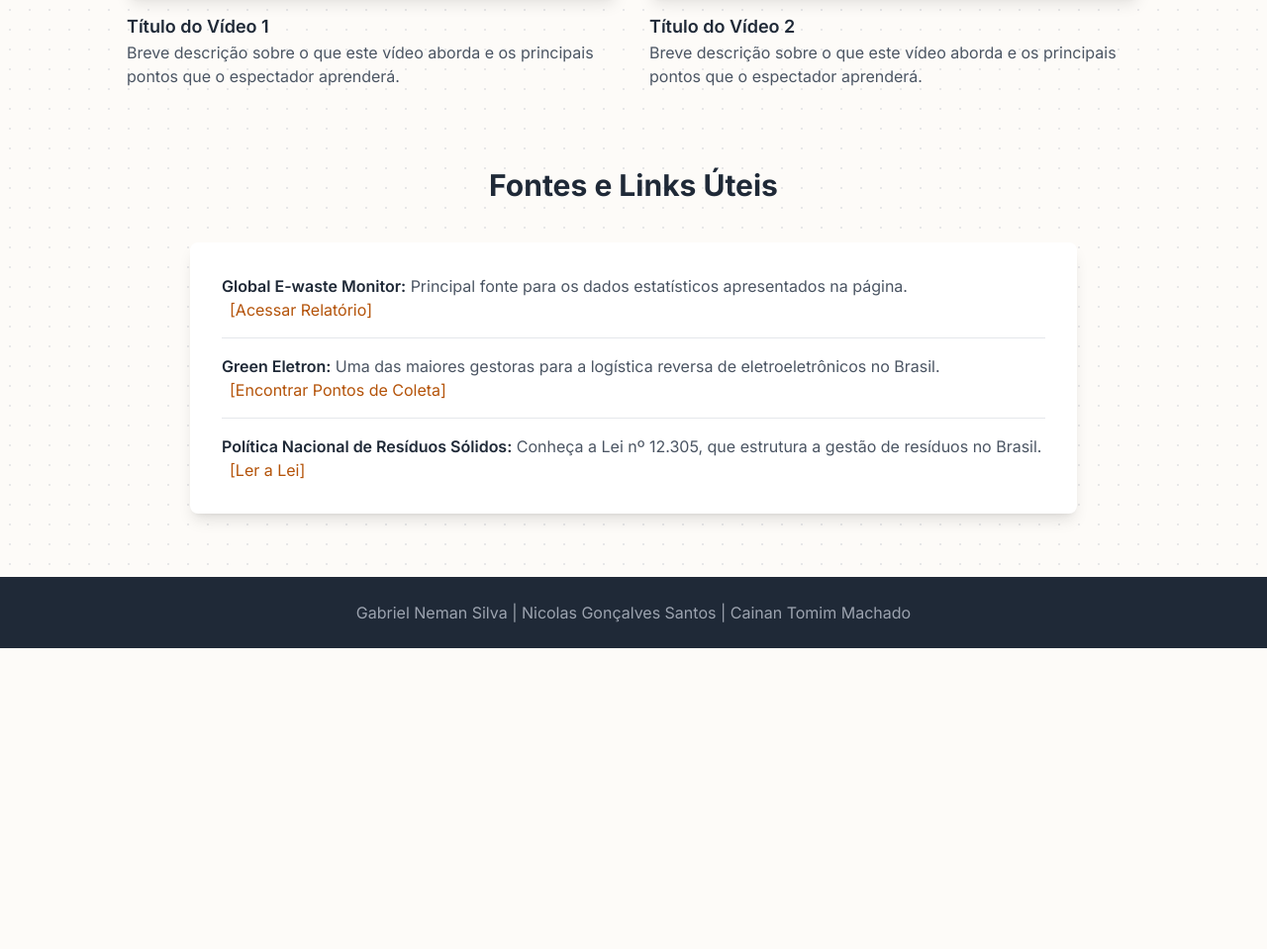
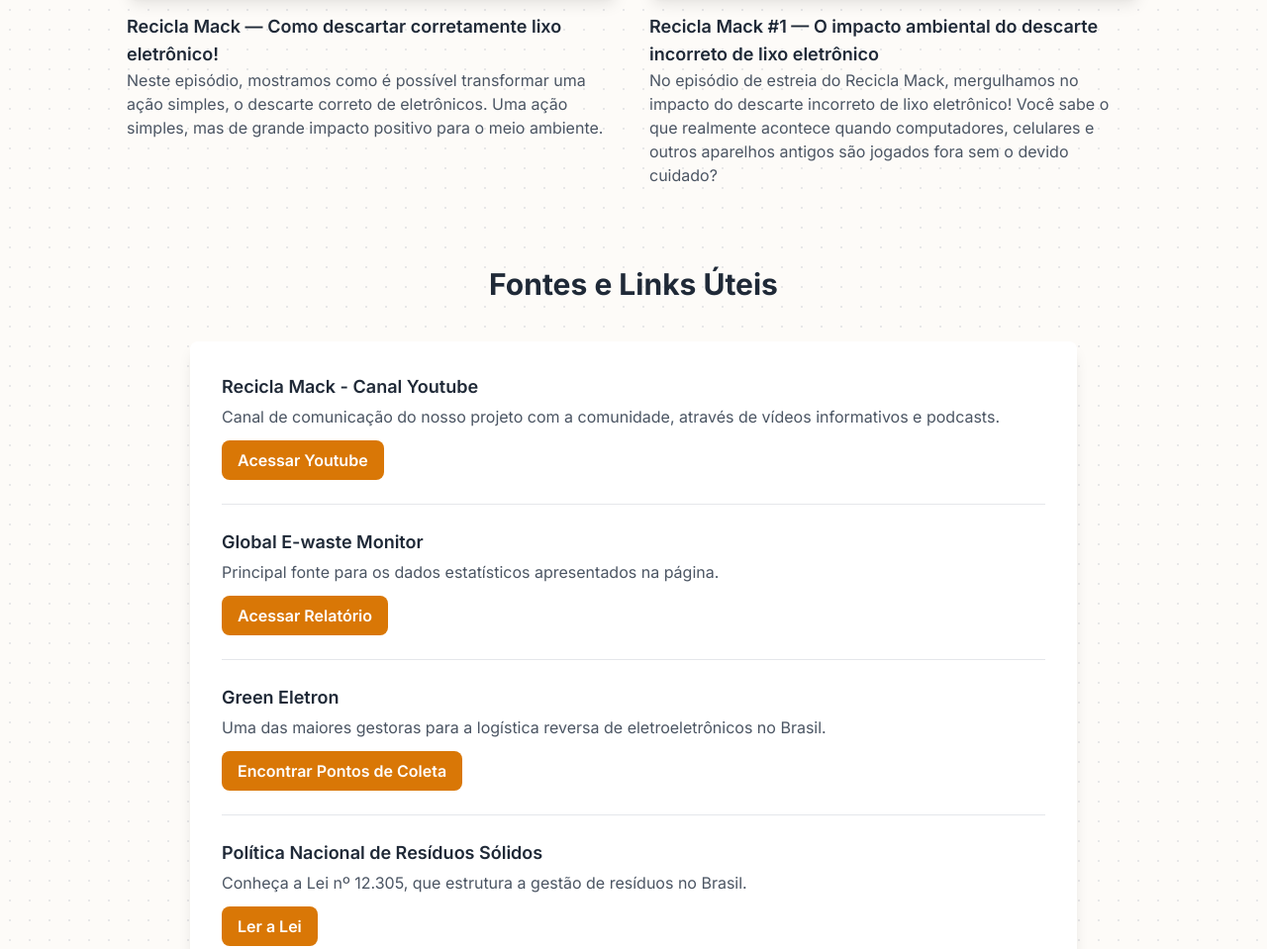
Before and after one commit to cainantm/recicla-mack-impactos-lixo-eletronico, a plain HTML site: page index.html in a window 1280 px wide. Shown: the part 4020-4979 px from the top of the page at 99% size. Before the commit the page ends 4675 px from the top, so only its background shows below. Drawn offline with nearby package versions, Linux system fonts and the light colour scheme.

Commit message:
fix:correção de erros

```diff
--- a/index.html
+++ b/index.html
@@ -218,18 +218,20 @@
 
             <div data-aos="fade-up" data-aos-delay="100">
                 <div class="aspect-video bg-gray-200 dark:bg-gray-800 rounded-lg flex items-center justify-center">
-                    <iframe class="w-full h-full rounded-lg shadow-lg" src="https://www.youtube.com/embed/YOUTUBE_VIDEO_ID_1" title="YouTube video player" frameborder="0" allow="accelerometer; autoplay; clipboard-write; encrypted-media; gyroscope; picture-in-picture" allowfullscreen></iframe>
+                    <iframe class="w-full h-full rounded-lg shadow-lg" src="https://www.youtube.com/embed/YuG2y-e8oOQ?si=WDfS2R7MjDdQChqI" title="YouTube video player" frameborder="0" allow="accelerometer; autoplay; clipboard-write; encrypted-media; gyroscope; picture-in-picture" allowfullscreen></iframe>
                 </div>
-                <h3 class="mt-4 text-lg font-semibold">Título do Vídeo 1</h3>
-                <p class="text-gray-600 dark:text-gray-400">Breve descrição sobre o que este vídeo aborda e os principais pontos que o espectador aprenderá.</p>
+                <h3 class="mt-4 text-lg font-semibold">Recicla Mack — Como descartar corretamente lixo eletrônico!</h3>
+                <p class="text-gray-600 dark:text-gray-400">Neste episódio, mostramos como é possível transformar uma ação simples, o descarte correto de eletrônicos. Uma ação simples, mas de grande impacto positivo para o meio ambiente.</p>
             </div>
 
             <div data-aos="fade-up" data-aos-delay="200">
                 <div class="aspect-video bg-gray-200 dark:bg-gray-800 rounded-lg flex items-center justify-center">
-                    <iframe class="w-full h-full rounded-lg shadow-lg" src="https://www.youtube.com/embed/YOUTUBE_VIDEO_ID_2" title="YouTube video player" frameborder="0" allow="accelerometer; autoplay; clipboard-write; encrypted-media; gyroscope; picture-in-picture" allowfullscreen></iframe>
+                    <iframe class="w-full h-full rounded-lg shadow-lg" src="https://www.youtube.com/embed/-6Dx_tjFqE8?si=5g_-joeVp4z2Akmx" title="YouTube video player" frameborder="0" allow="accelerometer; autoplay; clipboard-write; encrypted-media; gyroscope; picture-in-picture" allowfullscreen></iframe>
                 </div>
-                <h3 class="mt-4 text-lg font-semibold">Título do Vídeo 2</h3>
-                <p class="text-gray-600 dark:text-gray-400">Breve descrição sobre o que este vídeo aborda e os principais pontos que o espectador aprenderá.</p>
+                <h3 class="mt-4 text-lg font-semibold">Recicla Mack #1 — O impacto ambiental do descarte incorreto de lixo eletrônico</h3>
+                <p class="text-gray-600 dark:text-gray-400">No episódio de estreia do Recicla Mack, mergulhamos no impacto do descarte incorreto de lixo eletrônico!
+
+Você sabe o que realmente acontece quando computadores, celulares e outros aparelhos antigos são jogados fora sem o devido cuidado?</p>
             </div>
 
         </div>
@@ -238,18 +240,34 @@
     <section id="fontes" class="mt-20 mb-10 px-4">
         <h2 data-aos="fade-up" class="text-3xl font-bold text-center mb-10">Fontes e Links Úteis</h2>
         <div data-aos="fade-up" data-aos-delay="100" class="max-w-4xl mx-auto bg-white dark:bg-gray-800 p-8 rounded-lg shadow-lg">
-            <ul class="space-y-4 text-gray-600 dark:text-gray-400">
+            <ul class="space-y-6">
                 <li>
-                    <strong class="font-semibold text-gray-800 dark:text-gray-200">Global E-waste Monitor:</strong> Principal fonte para os dados estatísticos apresentados na página.
-                    <a href="https://globalewaste.org/" target="_blank" rel="noopener noreferrer" class="text-amber-700 dark:text-amber-400 hover:underline ml-2 block sm:inline-block mt-1 sm:mt-0">[Acessar Relatório]</a>
+                    <div>
+                        <strong class="font-semibold text-gray-800 dark:text-gray-200 block text-lg">Recicla Mack - Canal Youtube</strong>
+                        <p class="text-gray-600 dark:text-gray-400 mt-1">Canal de comunicação do nosso projeto com a comunidade, através de vídeos informativos e podcasts.</p>
+                    </div>
+                    <a href="https://www.youtube.com/@ReciclaMack" target="_blank" rel="noopener noreferrer" class="mt-3 inline-block bg-amber-600 text-white font-semibold py-2 px-4 rounded-lg hover:bg-amber-700 dark:bg-amber-500 dark:hover:bg-amber-600 transition-colors duration-300">Acessar Youtube</a>
                 </li>
-                <li class="pt-4 border-t border-gray-200 dark:border-gray-700">
-                    <strong class="font-semibold text-gray-800 dark:text-gray-200">Green Eletron:</strong> Uma das maiores gestoras para a logística reversa de eletroeletrônicos no Brasil.
-                    <a href="https://www.greeneletron.org.br/localizador" target="_blank" rel="noopener noreferrer" class="text-amber-700 dark:text-amber-400 hover:underline ml-2 block sm:inline-block mt-1 sm:mt-0">[Encontrar Pontos de Coleta]</a>
+                <li class="pt-6 border-t border-gray-200 dark:border-gray-700">
+                    <div>
+                        <strong class="font-semibold text-gray-800 dark:text-gray-200 block text-lg">Global E-waste Monitor</strong>
+                        <p class="text-gray-600 dark:text-gray-400 mt-1">Principal fonte para os dados estatísticos apresentados na página.</p>
+                    </div>
+                    <a href="https://globalewaste.org/" target="_blank" rel="noopener noreferrer" class="mt-3 inline-block bg-amber-600 text-white font-semibold py-2 px-4 rounded-lg hover:bg-amber-700 dark:bg-amber-500 dark:hover:bg-amber-600 transition-colors duration-300">Acessar Relatório</a>
                 </li>
-                <li class="pt-4 border-t border-gray-200 dark:border-gray-700">
-                    <strong class="font-semibold text-gray-800 dark:text-gray-200">Política Nacional de Resíduos Sólidos:</strong> Conheça a Lei nº 12.305, que estrutura a gestão de resíduos no Brasil.
-                    <a href="http://www.planalto.gov.br/ccivil_03/_ato2007-2010/2010/lei/l12305.htm" target="_blank" rel="noopener noreferrer" class="text-amber-700 dark:text-amber-400 hover:underline ml-2 block sm:inline-block mt-1 sm:mt-0">[Ler a Lei]</a>
+                <li class="pt-6 border-t border-gray-200 dark:border-gray-700">
+                    <div>
+                        <strong class="font-semibold text-gray-800 dark:text-gray-200 block text-lg">Green Eletron</strong>
+                        <p class="text-gray-600 dark:text-gray-400 mt-1">Uma das maiores gestoras para a logística reversa de eletroeletrônicos no Brasil.</p>
+                    </div>
+                    <a href="https://greeneletron.org.br/onde-descartar/" target="_blank" rel="noopener noreferrer" class="mt-3 inline-block bg-amber-600 text-white font-semibold py-2 px-4 rounded-lg hover:bg-amber-700 dark:bg-amber-500 dark:hover:bg-amber-600 transition-colors duration-300">Encontrar Pontos de Coleta</a>
+                </li>
+                <li class="pt-6 border-t border-gray-200 dark:border-gray-700">
+                    <div>
+                        <strong class="font-semibold text-gray-800 dark:text-gray-200 block text-lg">Política Nacional de Resíduos Sólidos</strong>
+                        <p class="text-gray-600 dark:text-gray-400 mt-1">Conheça a Lei nº 12.305, que estrutura a gestão de resíduos no Brasil.</p>
+                    </div>
+                    <a href="http://www.planalto.gov.br/ccivil_03/_ato2007-2010/2010/lei/l12305.htm" target="_blank" rel="noopener noreferrer" class="mt-3 inline-block bg-amber-600 text-white font-semibold py-2 px-4 rounded-lg hover:bg-amber-700 dark:bg-amber-500 dark:hover:bg-amber-600 transition-colors duration-300">Ler a Lei</a>
                 </li>
             </ul>
         </div>
```
Also changed, not shown: 1 other file.
